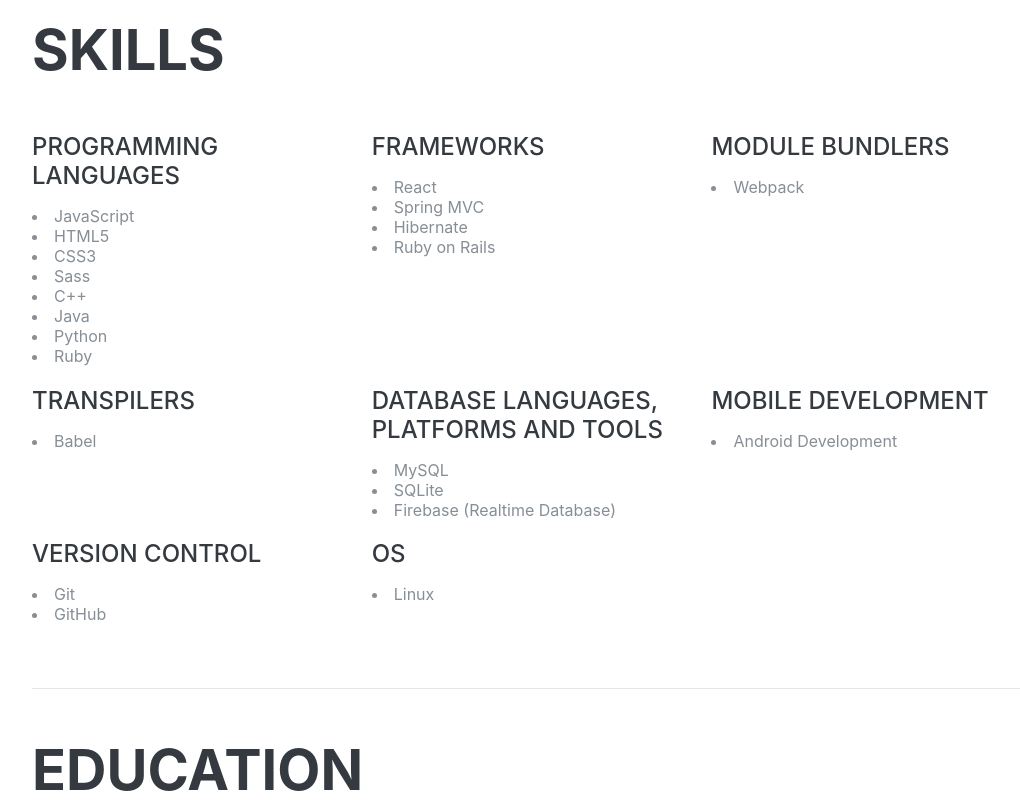
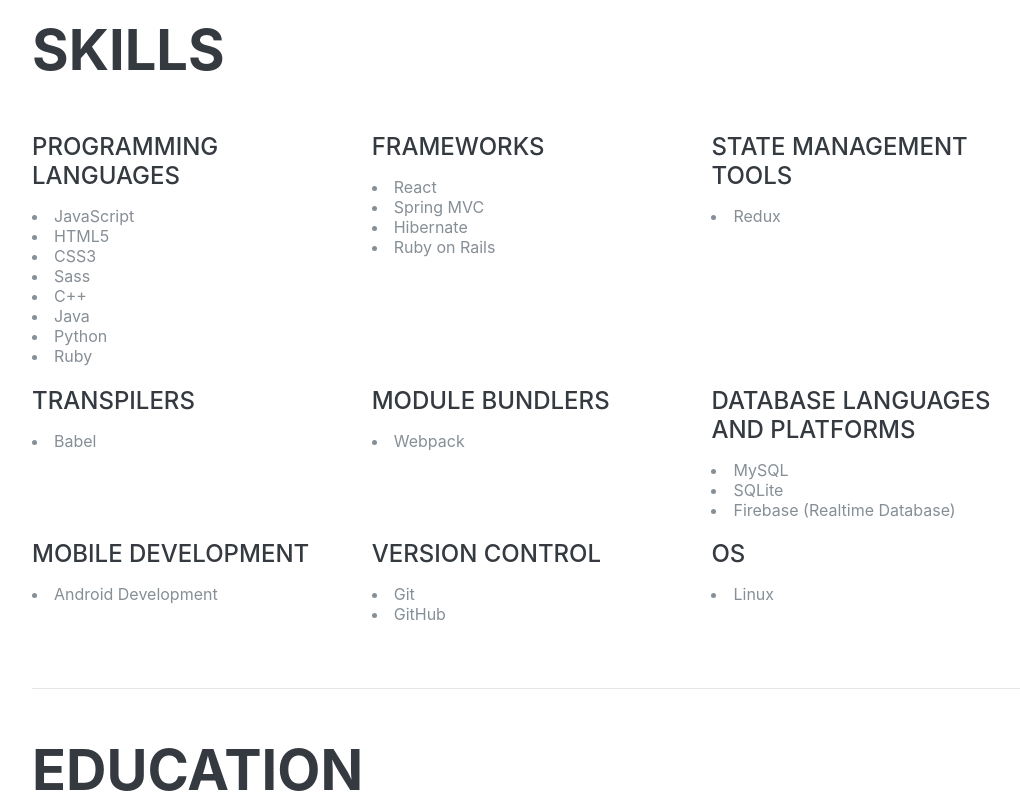
Before and after one commit to ignaskampas/ignaskampas, a React (Create React App) app: page / in a window 1280 px wide. Shown: the part 1060-1860 px from the top of the page, without its empty margins (108-1128 px from the left). Built offline with nearby package versions, Linux system fonts and the light colour scheme; no server answers; a web font is replaced by a local one.

Commit message:
Updated employment and skills

```diff
--- a/src/components/sections/Employment/Employment.js
+++ b/src/components/sections/Employment/Employment.js
@@ -6,6 +6,12 @@
 export default function Employment() {
     return (
         <ShowcaseSection id="employment" title="Employment">
+            <TitleAndDate institution="Nando’s" roleTitle="Grill Cook" date="November 2020  - Present" />
+            <List list={["Grilling food according to the customers’ requests"]} />
+            <TitleAndDate institution="Aldi" roleTitle="Store Assistant" date="September 2020 – October 2020" />
+            <List list={[
+                "Provided excellent customer service to aid the customers",
+                "Stocked the products quickly and accurately"]} />
             <TitleAndDate institution="The Radcliffe School" roleTitle="Painter and Decorator" date="July 2016 – August 2016" />
             <List list={["Worked as part of the team to paint and decorate the school premises"]} />
             <TitleAndDate institution="The Radcliffe School" roleTitle="Cleaner" date="June 2014 – May 2015" />
--- a/src/components/sections/Home/Home.js
+++ b/src/components/sections/Home/Home.js
@@ -8,7 +8,7 @@
         <section className={styles.home} id="home">
             <div className={styles.content}>
                 <div className={styles.imgAndContactDetails}>
-                    <img className={styles.profileImg} src={require('./img/profileImg.png')} alt="Profile image"/>
+                    <img className={styles.profileImg} src={require('./img/profileImg.jpg')} alt="Profile image"/>
                     <div className={styles.nameAndContactDetails}>
                         <span className={styles.nameContainer}>
                             <h1 className={styles.name}>Ignas <span className={styles.colouredText}>Kampas</span></h1>
--- a/src/components/sections/Skills/Skills.js
+++ b/src/components/sections/Skills/Skills.js
@@ -12,7 +12,7 @@
     return (
         <ShowcaseSection id="skills" title="Skills">
             <div className={styles.skillsContainer}>
-                <div>
+            <div>
                     <Title3 title="Programming Languages" />
                     <SkillList list={[
                         "JavaScript",
@@ -35,9 +35,9 @@
                 </div>
 
                 <div>
-                    <Title3 title="Module Bundlers" />
+                    <Title3 title="State Management Tools" />
                     <SkillList list={[
-                        "Webpack"]} />
+                        "Redux"]} />
                 </div>
 
                 <div>
@@ -47,7 +47,13 @@
                 </div>
 
                 <div>
-                    <Title3 title="Database Languages, Platforms and Tools" />
+                    <Title3 title="Module Bundlers" />
+                    <SkillList list={[
+                        "Webpack"]} />
+                </div>
+
+                <div>
+                    <Title3 title="Database Languages and Platforms" />
                     <SkillList list={[
                         "MySQL",
                         "SQLite",
```
Also changed, not shown: src/components/sections/Home/img/profileImg.jpg (added), src/components/sections/Home/img/profileImg.png (deleted).
